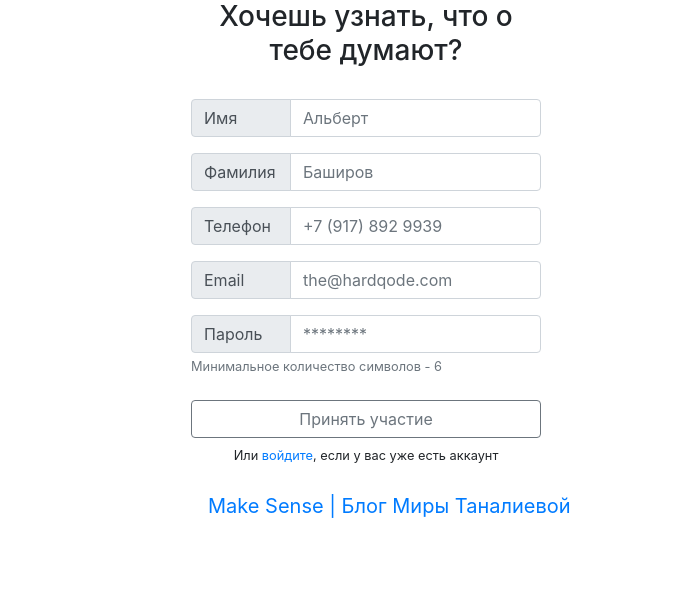
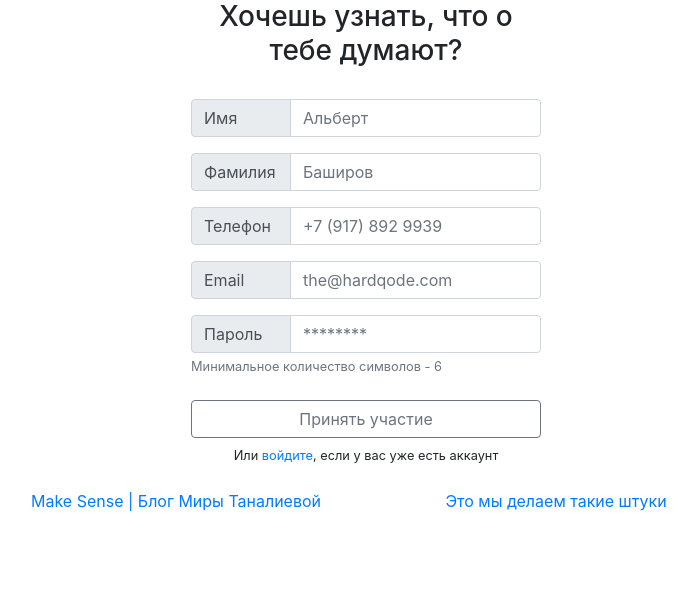
Before and after one commit to aiksu/mira, a Django app: page / in a window 1280 px wide. Shown: the part 48-651 px from the top of the page, without its empty margins (274-971 px from the left). Run offline with Django 3.2, Linux system fonts and the light colour scheme; some libraries are stand-ins or nearby versions.

Commit message:
changes 23

```diff
--- a/templates/core/answer_form.html
+++ b/templates/core/answer_form.html
@@ -6,7 +6,7 @@
         <div class="container mt-5">
             <div class="row justify-content-center">
                 <div class="col-12 col-lg-8 col-md-8">
-                    <h2 class="text-center">ТРИ ПРИЛАГАТЕЛЬНЫХ</h2>
+                    <h2 class="text-center">АНОНИМНО</h2>
                     <blockquote class="blockquote">
                         <p class="mb-0"><b>Привет!</b></p>
                         <p class="mb-0">Ответь, пожалуйста, на 3 вопроса обо мне. Не стесняйся формулировок, опрос анонимный =)</p>
--- a/templates/main.html
+++ b/templates/main.html
@@ -128,8 +128,11 @@
         <div class="container">
             <div class="row justify-content-center">
                 <div class="col-12 col-lg-4 col-md-6">
-                    <p class="text-center"><a target="_blank" href="https://vk.com/imirata" class="btn btn-link btn-lg">Make
+                    <p class="text-center"><a target="_blank" href="https://vk.com/imirata" class="btn btn-link">Make
                         Sense | Блог Миры Таналиевой</a></p>
+                </div>
+                <div class="col-12 col-lg-4 col-md-6">
+                    <p class="text-center"><a target="_blank" href="https://hardqode.com" class="btn btn-link">Это мы делаем такие штуки</a></p>
                 </div>
             </div>
         </div>
```
